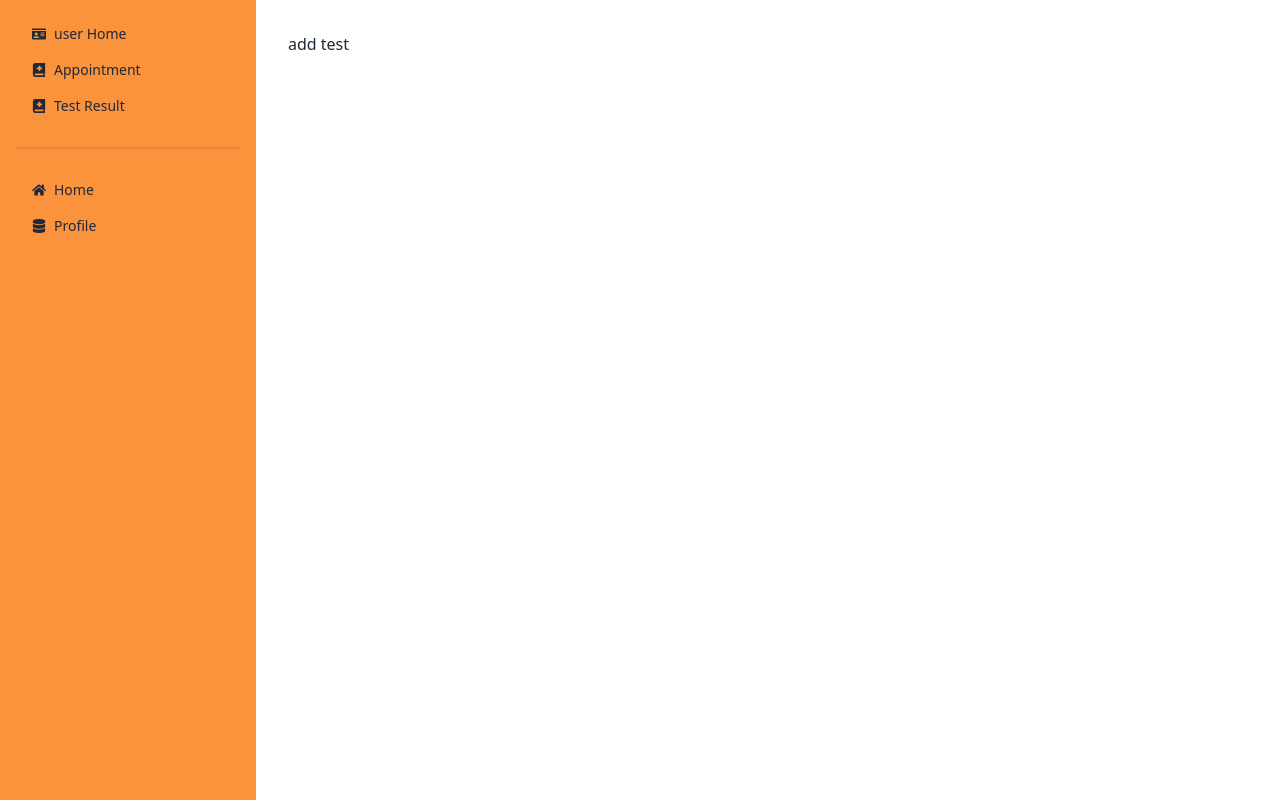
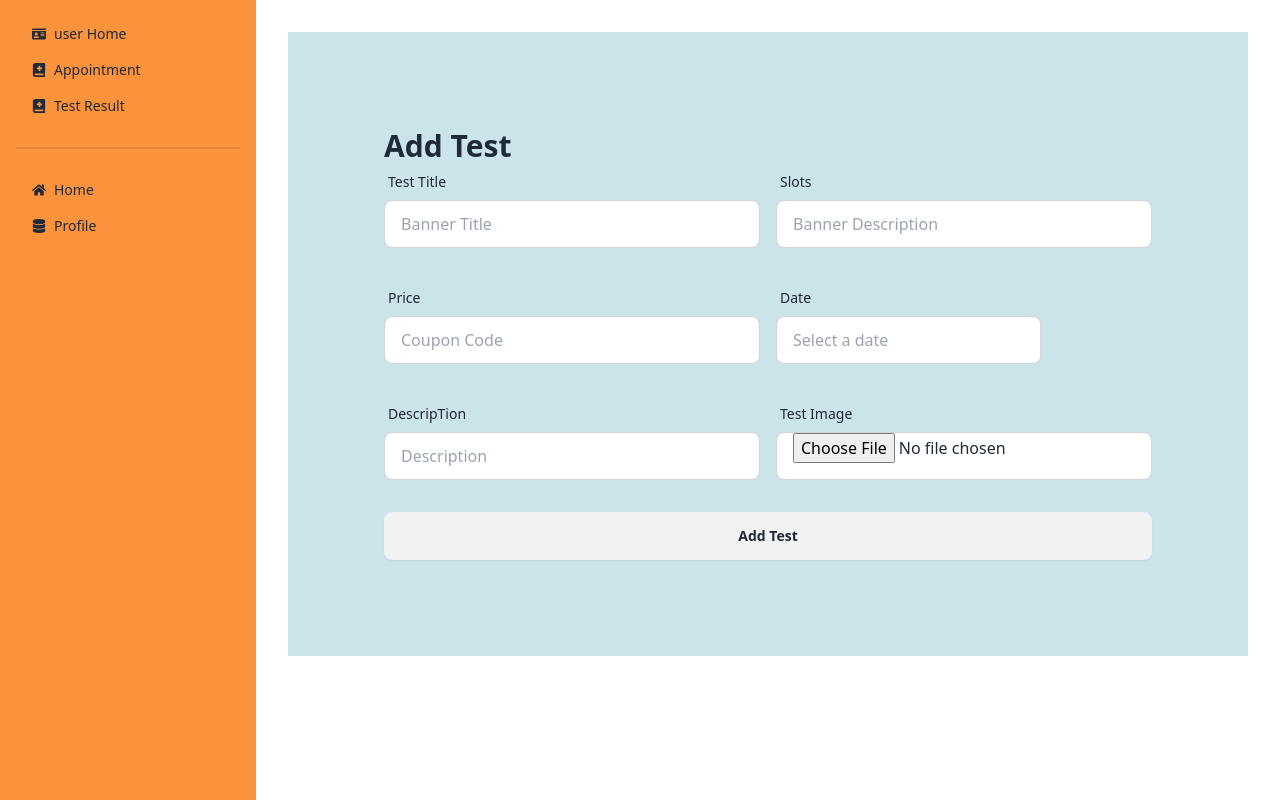
Before and after one commit to anik-biswas/diagnosticCenter-withAdmin-reactMongo, a React (Vite) app: page /dashboard/addTest in a window 1280 px wide. Built offline with nearby package versions, Linux system fonts and the light colour scheme; no server answers.

Commit message:
test data stored database successfully

```diff
--- a/package.json
+++ b/package.json
@@ -14,6 +14,7 @@
     "localforage": "^1.10.0",
     "match-sorter": "^6.3.1",
     "react": "^18.2.0",
+    "react-datepicker": "^4.23.0",
     "react-dom": "^18.2.0",
     "react-icons": "^4.12.0",
     "react-router-dom": "^6.20.0",
--- a/src/component/Dashboard/cart/addBanner/AddBanner.jsx
+++ b/src/component/Dashboard/cart/addBanner/AddBanner.jsx
@@ -136,7 +136,7 @@ const AddBanner = () => {
               </label>
             </div>
           </div>
-          <input type="submit" value="Add Job" className="btn btn-block" />
+          <input type="submit" value="Add Banner" className="btn btn-block" />
           {/* <button onSubmit={handleBanner} className="btn btn-block" >Add Banner</button> */}
         </form>
       </div>
--- a/src/component/Dashboard/cart/addTest/AddTest.jsx
+++ b/src/component/Dashboard/cart/addTest/AddTest.jsx
@@ -1,10 +1,164 @@
-import React from 'react';
+import { useState } from "react";
+import DatePicker from 'react-datepicker';
+import "react-datepicker/dist/react-datepicker.css";
+import { useLocation, useNavigate } from "react-router-dom";
+const image_hosting_api = `https://api.imgbb.com/1/upload?key=83a471512dcffa8098e5f1e4afd247df`;
 
 const AddTest = () => {
+    const location= useLocation();
+    const navigate= useNavigate();
+
+    const [error,setError] = useState("");
+    const [testDate, setTestDate] = useState(null);
+
+    const handleTest=async(e)=>{
+        e.preventDefault();
+
+        const form = new FormData(e.currentTarget);
+        const name = form.get('name');
+        const description = form.get('description');
+
+        const price = form.get('price');
+        const slot = form.get('slot');
+        const testDate = form.get('testDate');
+        const imageFile = form.get('testImg');
+        const imgbbFormData = new FormData();
+         imgbbFormData.append('image', imageFile);
+
+            const imgbbRes = await fetch(image_hosting_api, {
+            method: 'POST',
+            body: imgbbFormData,
+            });
+
+            const imgbbData = await imgbbRes.json();
+            const imageUrl = imgbbData.data.url;
+            const test = { name,description,testDate,price,slot,testImg:imageUrl};
+            console.log(test)
+            fetch('http://localhost:5000/dashboard/addTest', {
+                method: 'POST',
+                headers: {
+                    'content-type': 'application/json'
+                },
+                body: JSON.stringify(test)
+            })
+            .then(res => res.json())
+                .then(data => {
+                    if(data.insertedId){
+                      //  toast.success('Register & Database saved successful!');
+                      navigate(location?.state?.from || '/dashboard/manageTest');
+                    }
+                    console.log(data)
+                })
+    }
     return (
         <div>
-            add test
+        <div className="bg-[#CBE4E9] p-4 md:p-4 lg:p-24">
+          <div className="grid grid-cols-1 md:grid-cols-2 lg:grid-cols-2">
+            <h2 className="text-2xl md:text-3xl lg:text-3xl font-extrabold">
+              Add Test
+            </h2>
+            <p className="text-right">
+
+            </p>
+          </div>
+          <form onSubmit={handleTest} >
+
+            <div className="md:flex  mb-4 lg:mb-8">
+              <div className="form-control md:w-full lg:w-1/2">
+                <label className="label">
+                  <span className="label-text">Test Title</span>
+                </label>
+                <label className="input-group">
+                  <input
+                    type="text"
+                    name="name"
+                    placeholder="Banner Title"
+                    className="input input-bordered w-full"
+                    required
+                  />
+                </label>
+              </div>
+              <div className="form-control md:w-full lg:w-1/2 ml-0 lg:ml-4 mt-4 lg:mt-0">
+                <label className="label">
+                  <span className="label-text">Slots</span>
+                </label>
+                <label className="input-group">
+                <input
+                    type="text"
+                    name="slot"
+                    placeholder="Banner Description"
+                    className="input input-bordered w-full"
+                    required
+                  />
+                </label>
+              </div>
+            </div>
+            <div className="md:flex mb-4 lg:mb-8">
+              <div className="form-control md:w-full lg:w-1/2">
+                <label className="label">
+                  <span className="label-text">Price</span>
+                </label>
+                <label className="input-group">
+                  <input
+                    type="text"
+                    name="price"
+                    placeholder="Coupon Code"
+                    className="input input-bordered w-full"
+                    required
+                  />
+                </label>
+              </div>
+              <div className="form-control md:w-full lg:w-1/2 ml-0 lg:ml-4 mt-4 lg:mt-0">
+                <label className="label">
+                  <span className="label-text">Date</span>
+                </label>
+                <label className="input-group">
+                <DatePicker
+                selected={testDate}
+                onChange={(date) => setTestDate(date)}
+                placeholderText="Select a date"
+                name="testDate"
+                className="input input-bordered w-full"
+                required
+                />
+                </label>
+              </div>
+            </div>
+            <div className="md:flex  mb-4 lg:mb-8">
+            <div className="form-control md:w-full lg:w-1/2">
+                <label className="label">
+                  <span className="label-text">DescripTion</span>
+                </label>
+                <label className="input-group">
+                  <input
+                    type="text"
+                    name="description"
+                    placeholder="Description"
+                    className="input input-bordered w-full"
+                    required
+                  />
+                </label>
+              </div>
+              <div className="form-control md:w-full lg:w-1/2 ml-0 lg:ml-4 mt-4 lg:mt-0">
+                <label className="label">
+                  <span className="label-text">Test Image</span>
+                </label>
+                <label className="input-group">
+                  <input
+                    type="file"
+                    name="testImg"
+                    placeholder="Discount in Percentage"
+                    className="input input-bordered w-full"
+                    required
+                  />
+                </label>
+              </div>
+            </div>
+            <input type="submit" value="Add Test" className="btn btn-block" />
+            {/* <button onSubmit={handleBanner} className="btn btn-block" >Add Banner</button> */}
+          </form>
         </div>
+      </div>
     );
 };
 
```
Also changed, not shown: 1 other file (tests, documents, lock files or other folders).
